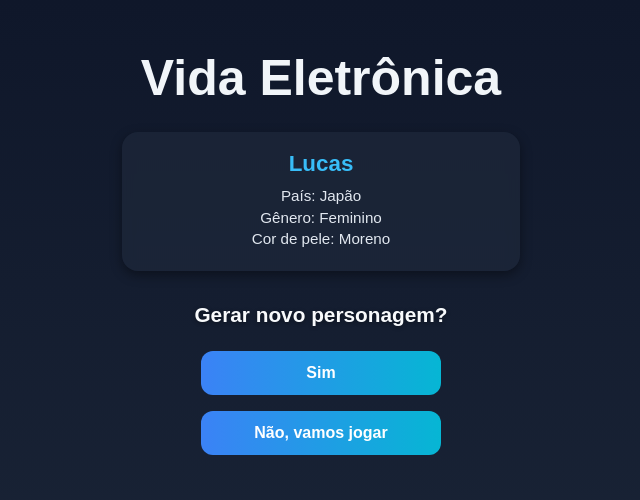
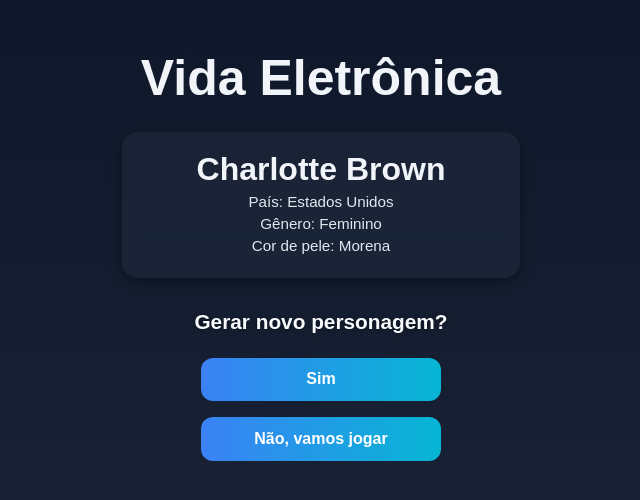
Before and after one commit to Cauadeassis/lifeGame, a Next.js app: page /randomizer in a window 1280 px wide. Shown: the top 500 px of the page, without its empty margins (319-959 px from the left). Built offline with nearby package versions, Linux system fonts and the light colour scheme.

Commit message:
New feature about the `randomizer.jsx`

```diff
--- /dev/null
+++ b/data/namesByCountry.js
@@ -0,0 +1,28 @@
+const namesByCountry = {
+  "Brasil": {
+    "Masculino": ["Zeca", "Jeremias", "Jorge", "Jaime", "Jurandinho", "Carlos", "João", "Neymar", "Joaquim", "Paulo", "Pedro", "Ricardo", "Ronaldo", "Rodrigo"],
+    "Feminino": ["Carla", "Sofia", "Ana", "Beatriz", "Mariana", "Kiara", "Joana", "Joice", "Giovanna", "Alice", "Gabriela", "Vanessa", "Daiane", "Jéssica"],
+    "Sobrenome": ["da Silva", "Costa", "Cruz", "Rocha", "Matias", "Ferreira", "Pinto", "César", "Silva", "Carvalho", "Pereira", "Lima", "Santos", "Santana"],
+  },
+  "Estados Unidos": {
+    "Masculino": ["Alex", "Ethan", "Michael", "James", "Harry", "Jackson", "Benjamin", "Logan", "Jason", "Jacob"],
+    "Feminino": ["Emma", "Olivia", "Sophia", "Ava", "Isabella", "Mia", "Charlotte", "Abigail", "Emily", "Elizabeth"],
+    "Sobrenome": ["Smith", "Johnson", "Williams", "Brown", "Jones", "Garcia", "Miller", "Davis"],
+  },
+  "Japão": {
+    "Masculino": ["Naruto", "Sasuke", "Sanjiro", "Itachi", "Tekomonamata"],
+    "Feminino": ["Hinata", "Hino", "Sakura", "Momoka", "Yui", "Kaguya"],
+    "Sobrenome": ["Uzumaki", "Uchiha", "Ryuga", "Sarutobi", "Komecu", "Senju"],
+  },
+  "Alemanha": {
+    "Masculino": ["Adolf", "Karl", "Fritz", "Hans", "Max", "Maximilian", "Theo"],
+    "Feminino": ["Marie", "Greta", "Lena", "Emma", "Helena", "Sofia", "Evelyn"],
+    "Sobrenome": ["Hamlet", "Marx", "Bishmarch", "Frank", "Bittencourt", "Wolksvagen", "Hitler", "Schmidt"],
+  },
+  "França": {
+    "Masculino": ["Pierre", "Júlio", "Jean", "Ludwig", "Ludwig", "Max", "Theo"],
+    "Feminino": ["Marie", "Camille", "Emma", "Helena", "Sofia", "Evelyn"],
+    "Sobrenome": ["Mbappe", "Verne", "Dubois", "Vitón", "Ellen"]
+  },
+};
+export default namesByCountry;
--- a/pages/randomizer.jsx
+++ b/pages/randomizer.jsx
@@ -1,21 +1,29 @@
 import React, { useState, useEffect } from "react";
 import styles from "../styles/pages/randomizer.module.css";
 import Header from "../components/header"
+import namesByCountry from "../data/namesByCountry";
 export default function Randomizer() {
   const [character, setCharacter] = useState(null);
 
   function generateRandomCharacter() {
-    const names = ["Alex", "Sofia", "Lucas", "Emma", "Yuki", "Gabriel", "Aiko", "Marie", "Ethan", "Carla"];
-    const countries = ["Brasil", "Estados Unidos", "Japão", "Alemanha", "França"];
-    const genders = ["Masculino", "Feminino"];
-    const skinTones = ["Branco", "Moreno", "Negro"];
+    const countries = Object.keys(namesByCountry);
     const getRandomItem = (array) => array[Math.floor(Math.random() * array.length)];
-
+    const country = getRandomItem(countries);
+    const genders = ["Masculino", "Feminino"]
+    const gender = getRandomItem(genders);
+    const skinTonesByGender = {
+      "Masculino": ["Branco", "Moreno", "Negro"],
+      "Feminino": ["Branca", "Morena", "Negra"],
+    };
+    const firstName = getRandomItem(namesByCountry[country][gender]);
+    const lastName = getRandomItem(namesByCountry[country]["Sobrenome"]);
+    const skinTone = getRandomItem(skinTonesByGender[gender]);
     return {
-      name: getRandomItem(names),
-      country: getRandomItem(countries),
-      gender: getRandomItem(genders),
-      skinTone: getRandomItem(skinTones),
+      firstName,
+      lastName,
+      country,
+      gender,
+      skinTone,
     };
   }
 
@@ -25,13 +33,12 @@ export default function Randomizer() {
   useEffect(() => {
     handleRandomize();
   }, []);
-
   return (
     <div className={styles.body}>
       <Header />
       {character && (
         <div className={styles.characterInfo}>
-          <h3>{character.name}</h3>
+          <h1>{character.firstName} {character.lastName}</h1>
           <p>País: {character.country}</p>
           <p>Gênero: {character.gender}</p>
           <p>Cor de pele: {character.skinTone}</p>
```
Also changed, not shown: 1 other file (tests, documents, lock files or other folders).
